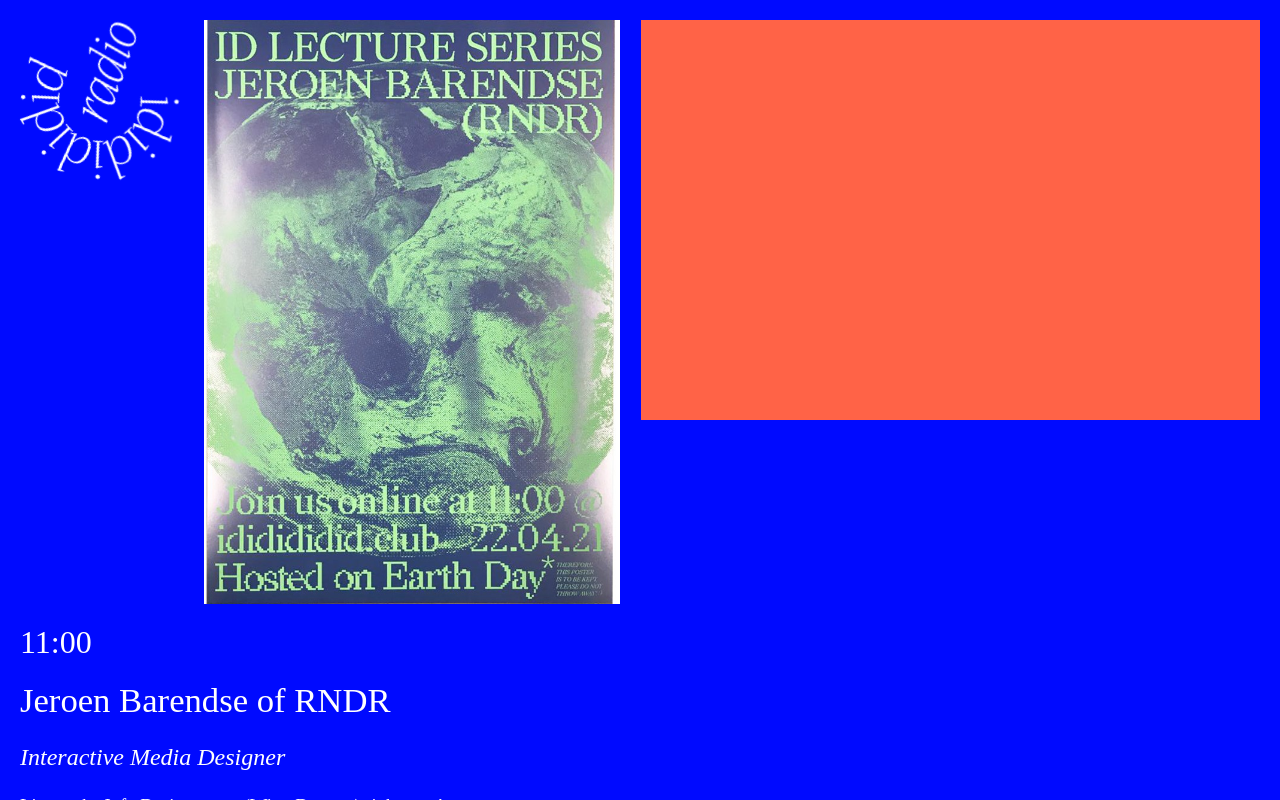
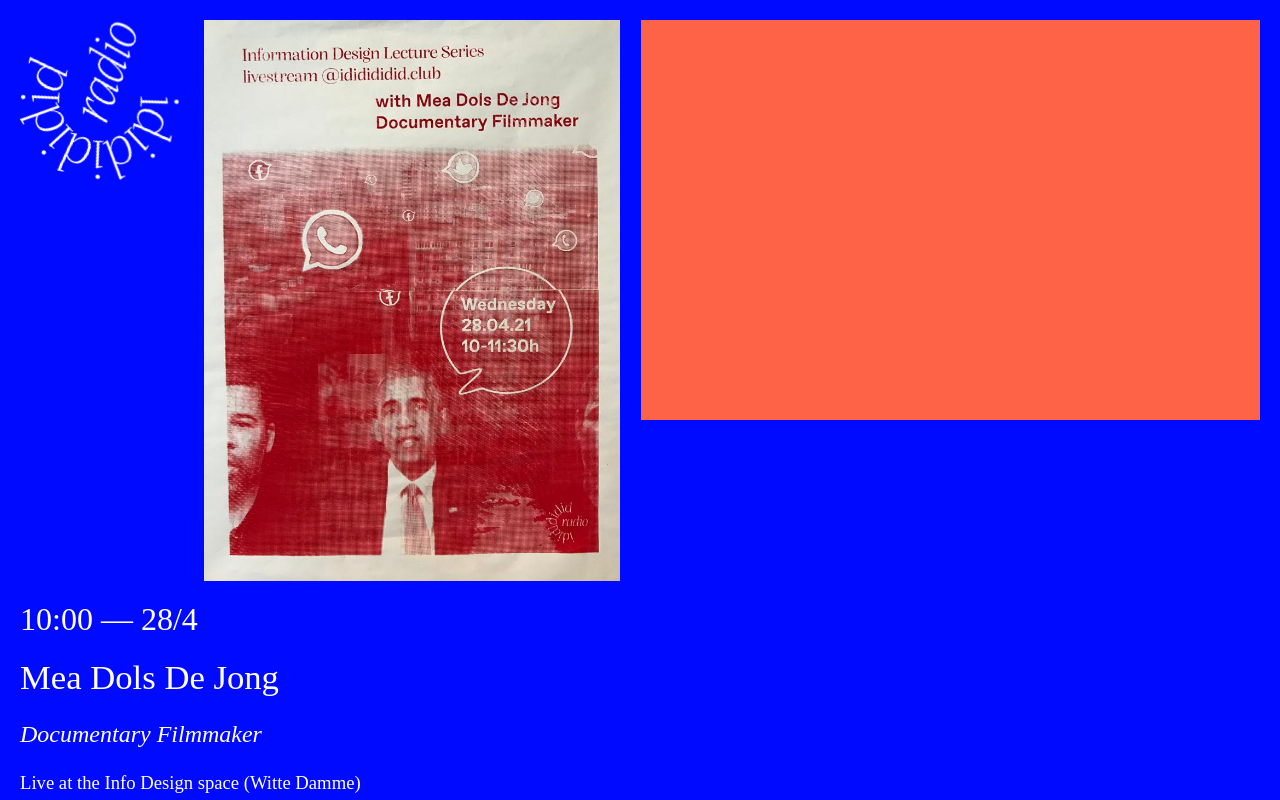
Before and after one commit to idididididradio/idididididradio.github.io, a plain HTML site: page index.html in a window 1280 px wide. Drawn offline with Linux system fonts and the light colour scheme; a script that the page names is missing; a web font is replaced by a local one.

Commit message:
Mea Dols De Jong

```diff
--- a/index.html
+++ b/index.html
@@ -77,18 +77,18 @@
 
   <div id="logo_poster_container">
     <a class="logo-container" href="http://ididididid.club/"><img class="radio_logo" src="logo.png"></a>
-    <img class="show_logo" src="jeroen.jpg">
+    <img class="show_logo" src="meadolsdejong.jpg">
   </div>
 
 
   <div class="show">
 
-      <div class="time">11:00</div>
+      <div class="time">10:00 — 28/4</div>
 
       <div class="description">
-        <div class="title">Jeroen Barendse of RNDR</div>
-        <p class="theme">Interactive Media Designer </p>
-        <p class="creators">Live at the Info Design space (Witte Damme) right now!</p>
+        <div class="title">Mea Dols De Jong</div>
+        <p class="theme">Documentary Filmmaker</p>
+        <p class="creators">Live at the Info Design space (Witte Damme)</p>
 
     </div>
 
```
Also changed, not shown: astheworldturns.jpg (deleted), connecting.jpg (deleted), dadplaylist.jpg (deleted), endless.jpg (deleted), interlude.jpg (deleted), learning.jpg (deleted), meadolsdejong.jpg (added), opencall.jpg (deleted), openend.jpg (deleted), openmicanddjing.jpg (deleted), ourprojects.jpg (deleted), sexwork.jpg (deleted), strangetimes.jpg (deleted), thepower.jpg (deleted).
